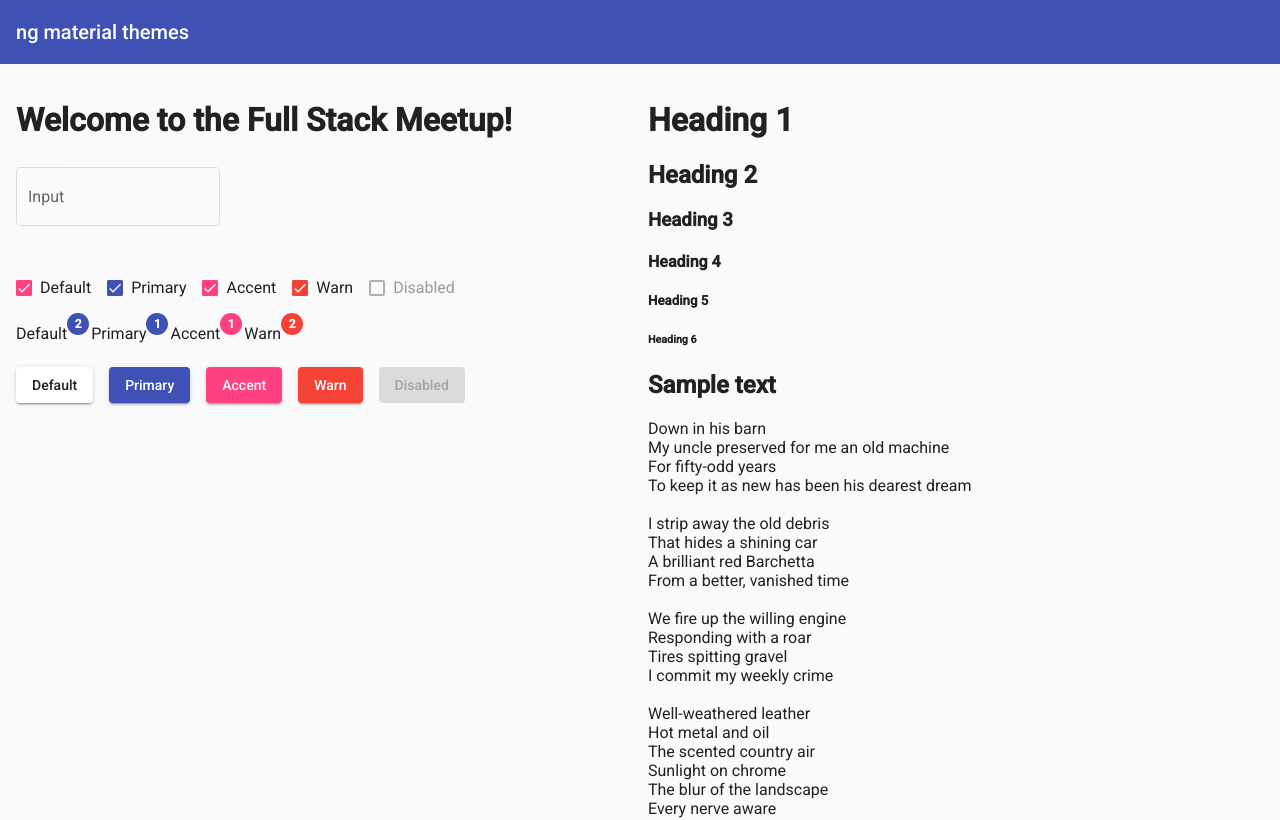
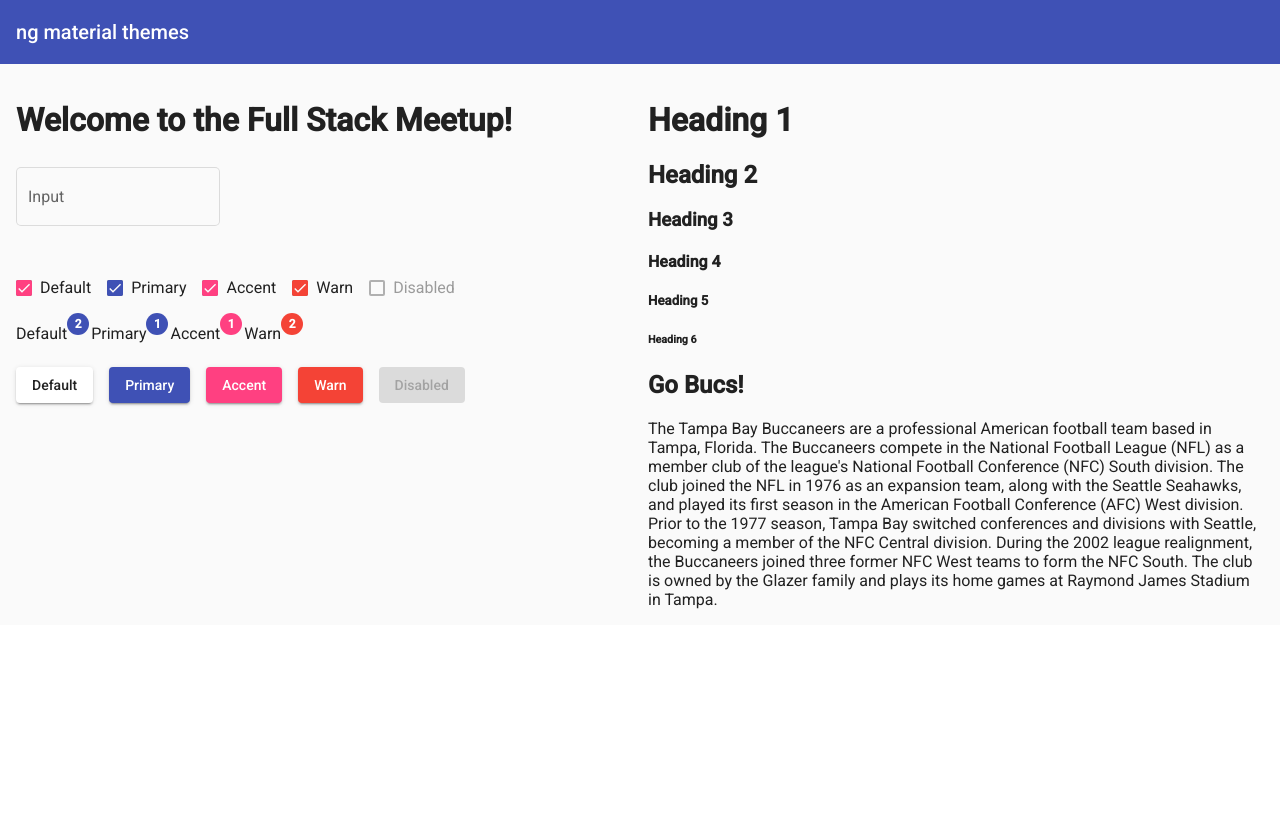
Before and after one commit to JoMallari98/angular-material-themes, an Angular app: page / in a window 1280 px wide. Shown: the top 820 px of the page. Built offline with nearby package versions, Linux system fonts and the light colour scheme.

Commit message:
changed sample text to match theme of presentation

```diff
--- a/src/app/app.component.html
+++ b/src/app/app.component.html
@@ -42,34 +42,17 @@
     <h5>Heading 5</h5>
     <h6>Heading 6</h6>
     <div>
-      <h2>Sample text</h2>
-      Down in his barn<br>
-      My uncle preserved for me an old machine<br>
-      For fifty-odd years<br>
-      To keep it as new has been his dearest dream<br><br>
-
-      I strip away the old debris<br>
-      That hides a shining car<br>
-      A brilliant red Barchetta<br>
-      From a better, vanished time<br><br>
-
-      We fire up the willing engine<br>
-      Responding with a roar<br>
-      Tires spitting gravel<br>
-      I commit my weekly crime<br><br>
-
-      Well-weathered leather<br>
-      Hot metal and oil<br>
-      The scented country air<br>
-      Sunlight on chrome<br>
-      The blur of the landscape<br>
-      Every nerve aware<br><br>
-
-      Drive like the wind<br>
-      Straining the limits of machine and man<br>
-      Race back to the farm<br>
-      To dream with my uncle<br>
-      At the fireside…<br><br>
+      <h2>Go Bucs!</h2>
+      The Tampa Bay Buccaneers are a professional American football team based in Tampa,
+      Florida. The Buccaneers compete in the National Football League (NFL) as a member
+      club of the league's National Football Conference (NFC) South division. The club
+      joined the NFL in 1976 as an expansion team, along with the Seattle Seahawks, and
+      played its first season in the American Football Conference (AFC) West division.
+      Prior to the 1977 season, Tampa Bay switched conferences and divisions with Seattle,
+      becoming a member of the NFC Central division. During the 2002 league realignment,
+      the Buccaneers joined three former NFC West teams to form the NFC South. The club is
+      owned by the Glazer family and plays its home games at Raymond James Stadium in
+      Tampa.
     </div>
   </div>
 </div>
```
